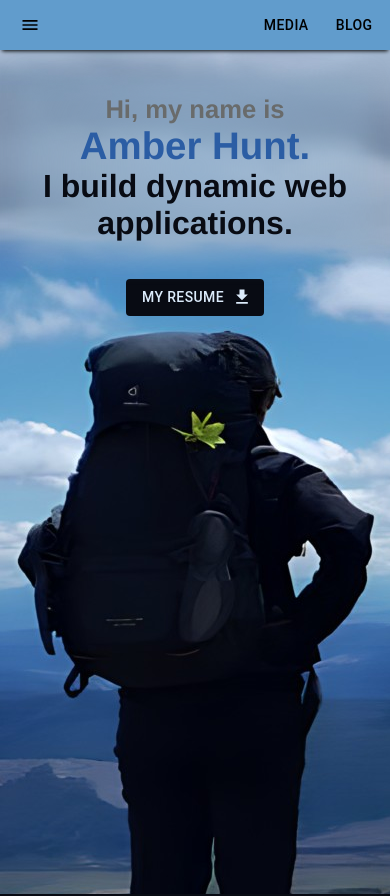
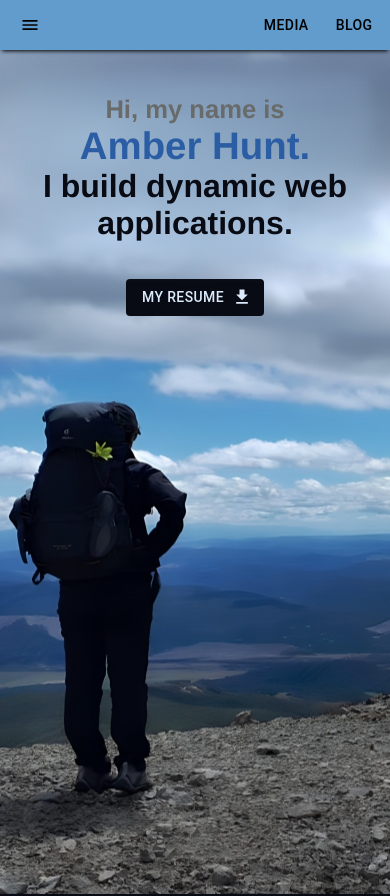
Before and after one commit to amberhunt955/portfolio, a React (Create React App) app: page / in a window 390 px wide. Shown: the top 896 px of the page. Built offline with nearby package versions, Linux system fonts and the light colour scheme; no server answers.

Commit message:
resize image for mobile

```diff
--- a/src/components/main-sections/sections.css
+++ b/src/components/main-sections/sections.css
@@ -84,7 +84,7 @@
 
 @media only screen and (max-width: 912px) {
     #welcome-content {
-      background: url("/src/assets/welcome-background-cropped-enhanced.jpg") no-repeat left;
+      background: url("/src/assets/welcome-background-cropped-enhanced2.jpg") no-repeat left;
       max-width: fit-content;
       min-height: 100vh;
       padding-right: none;
```
Also changed, not shown: src/assets/welcome-background-cropped-enhanced2.jpg (added).
